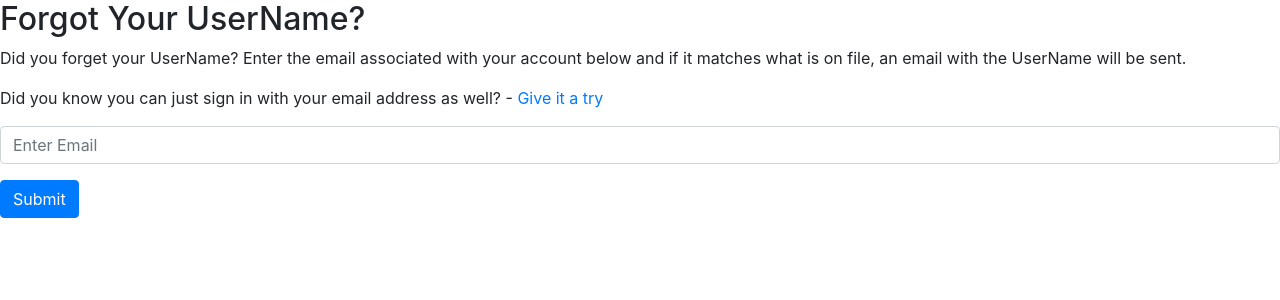
After one commit to Xlrcrash1/ParkInLot, a PHP site: page /forgotUsername.php in a window 1280 px wide. The commit adds this page. Shown: the top 300 px of the page. Run offline with PHP 8.4, Linux system fonts and the light colour scheme.

Commit message:
Currently added a forgot userName option that sends and email to both registered users with their username and a sign up email if they don't have an associated account

```diff
--- a/CSS/style.css
+++ b/CSS/style.css
@@ -40,8 +40,7 @@
 
   width: 500px;
 }
-
-.form-control{
+.loginFormInput{
 
   border: 0;
   outline: 0;
@@ -115,3 +114,10 @@
     width: 100%;
   }
 }
+
+
+/*          EMAIL TEMPLATE      */
+.emailLogo{
+
+  width: 100%;
+}
--- /dev/null
+++ b/forgotUsername.php
@@ -0,0 +1,152 @@
+<?php   require('SQLconnect.php');  ?>
+
+<!DOCTYPE HTML>
+<html>
+    <head>
+        <title>Find UserName</title>
+        <?php   include('./CSS/bootStrap.html');    ?>
+        <link rel = 'stylesheet' type='text/css' href = './CSS/style.css'>
+    </head>
+
+    <body>
+        <div class = "findUserName">
+
+            <h2>Forgot Your UserName?</h2>
+            <p>Did you forget your UserName? Enter the email associated with your account below and if it matches what is on file,
+                an email with the UserName will be sent.
+            </p>
+            <p>Did you know you can just sign in with your email address as well? - <a href='login.php'>Give it a try</a></p>
+
+            <form method = "POST" action = "forgotUsername.php" class = "findUserNameForm">
+
+                <div class="form-group">
+
+                    <!--<label for="Email">UserName/Email</label>-->
+                    <input type="email" class="form-control" id="checkEmail" aria-describedby="userNameHelp" placeholder="Enter Email" name = "checkEmail">
+                    <!--<small id="userNameHelp" class="form-text text-muted"><a href="forgotUsername.php">Forgot your username?</a></small>-->
+                </div>
+                <button type="submit" class="btn btn-primary" onclick = "forgotUserNameConfirm()">Submit</button>
+                <p id = 'emailCheck'></p>
+            </form>
+        </div>
+
+        <!--<script>
+
+            function forgotUserNameConfirm(){
+
+                var txt;
+                var r = confirm('Are you sure you forgot your UserName? You can also sign in with your Email Address');
+                if (r == true){
+
+                    txt = "Email has been sent!";
+                    //setTimeout(location.reload.bind(location), 100000);
+                }
+                else{
+                    txt = "UserName Search has been Cancelled.";
+                }
+                document.getElementById('emailCheck').innerHTML = txt;
+            }
+        </script>-->
+    </body>
+</html>
+
+<?php
+if (isset($_POST['checkEmail']) & !empty($_POST['checkEmail'])){
+
+    $checkEmail = htmlspecialchars(trim($_POST['checkEmail']));/////////////////ADD SANATIZATION
+
+    //echo "Email Entered: $checkEmail<br>\n";
+
+    $sql = "Select * from Users where email = '$checkEmail'";
+    //echo "SQL Statement: $sql<br>\n";
+
+    if ($res = $db->query($sql)){
+
+        //echo "first if statement: Successful<br>\n";
+
+        if ($row = $res->FETCH_ASSOC()){
+
+            //echo "YES, account found<br>\n";
+            //echo "Row Assignition: Success<br>\n";
+
+            $user = $row['firstName'];
+            //echo "User's Name: $user<br>\n";
+
+            $userName = $row['userName'];
+            //echo "User's userName: $userName<br>\n";
+
+            $emailTxt = "
+
+                <html>
+
+                    <head>
+
+                        <title> ParkInLot - Forgot UserName </title>
+                    </head>
+
+                    <body>
+                        Hi $user, Did you forget your UserName? It's $userName<br>\n
+                    </body>
+                </html>
+            ";
+            //echo "Email Txt: $emailTxt<br>\n";
+
+            email("$checkEmail", "$emailTxt");
+        }
+        else{
+
+            //echo "NO, account not found<br>\n";
+            $user = "Guest";
+            //echo "User's Name: $user<br>\n";
+
+            $emailTxt = "
+
+                <html>
+
+                    <head>
+
+                        <title> ParkInLot - Forgot UserName </title>
+                    </head>
+
+                    <body>
+
+                        Hi $user, It doesn't seem like you have an account, would you like to
+                        <a href='https://odin.cs.csub.edu/~tcervantes/SeniorSem/ParkInLot/register.php'>Sign Up</a><br>\n
+                    </body>
+                </html>
+            ";
+            //echo "Email Txt: $emailTxt<br>\n";
+
+            email("$checkEmail", "$emailTxt");
+        }
+        echo "<script>
+
+            alert('Memory is Tricky, Huh? An email has been sent to the email provided!');
+            window.location = 'login.php';
+
+        </script><br>\n";
+        //sleep(10);
+        //header('location: login.php');
+    }
+}
+
+//header('Refresh: 5; URL=https://odin.cs.csub.edu/~tcervantes/SeniorSem/ParkInLot/login.php');
+
+//header("forgotUsername.php");
+
+function email($to, $txt){
+
+    //echo "<br><br><br>\n";
+    //echo "TO: $to<br>\n";
+    $subject = "ParkInLot - Forgot UserName";
+    //echo "TEXT: $txt<br>\n";
+
+
+    // Always set content-type when sending HTML email
+    $headers = "MIME-Version: 1.0" . "\r\n";
+    $headers .= "Content-type:text/html;charset=UTF-8" . "\r\n";
+    $headers .= "From: ParkInLot<parkinlot.com>";
+
+    mail($to,$subject,$txt,$headers);
+}
+?>
--- a/login.php
+++ b/login.php
@@ -38,12 +38,12 @@ if ($_SESSION['active']){
         <form method = "POST" class = "loginForm">
             <div class="form-group">
                 <!--<label for="exampleInputEmail1">UserName/Email</label>-->
-                <input type="Uname" class="form-control" id="Uname" aria-describedby="emailHelp" placeholder="Enter UserName or Email" name = "Uname">
-                <small id="emailHelp" class="form-text text-muted"><a href="#">Forgot your username?</a></small>
+                <input type="Uname" class="form-control loginFormInput" id="Uname" aria-describedby="emailHelp" placeholder="Enter UserName or Email" name = "Uname">
+                <small id="emailHelp" class="form-text text-muted"><a href="forgotUsername.php">Forgot your username?</a></small>
             </div>
             <div class="form-group">
                 <!--<label for="exampleInputPassword1">Password</label>-->
-                <input type="password" class="form-control" id="password" aria-describedby="passwordHelp" placeholder="Password" name = "password">
+                <input type="password" class="form-control loginFormInput" id="password" aria-describedby="passwordHelp" placeholder="Password" name = "password">
                 <small id="passwordHelp" class="form-text text-muted"><a href="#">Forgot your password?</a></small>
             </div>
             <div class="form-check">
```
Also changed, not shown: emailTemplate.php (added, +18 -0 lines).
